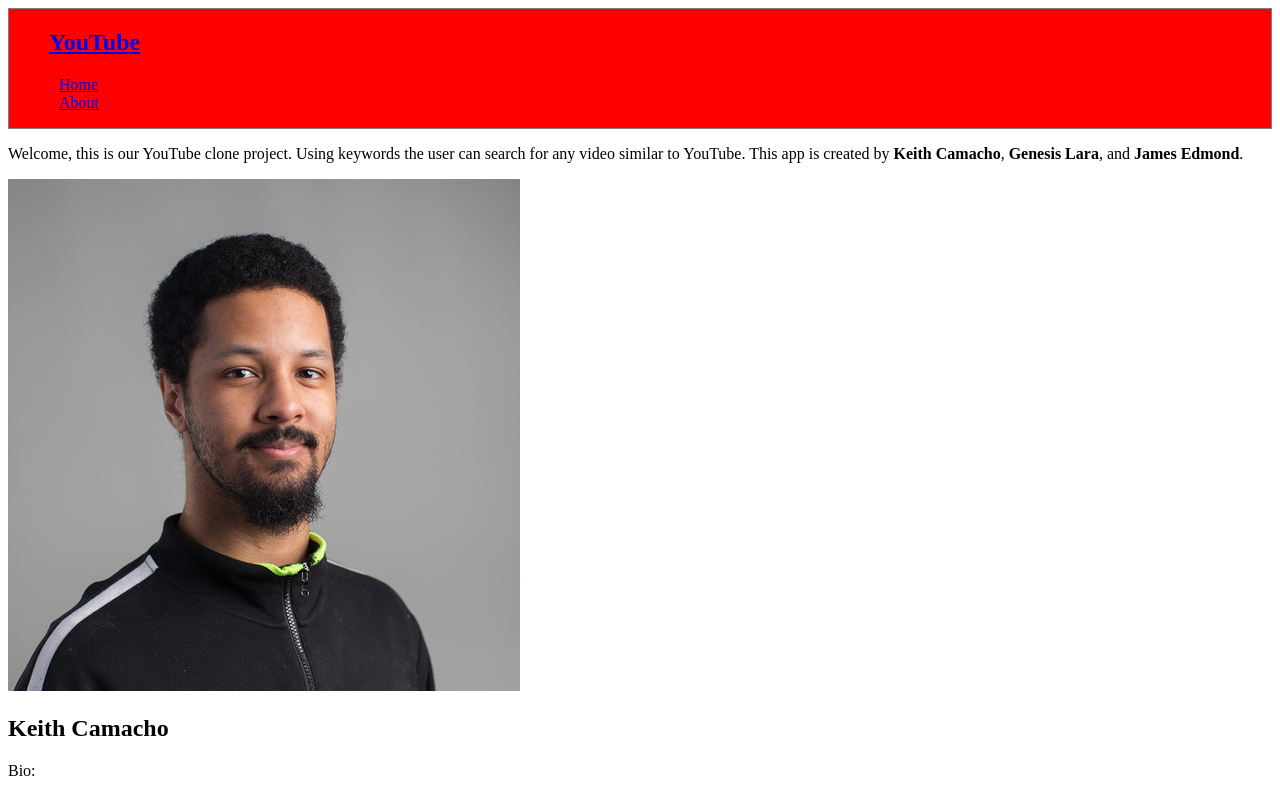
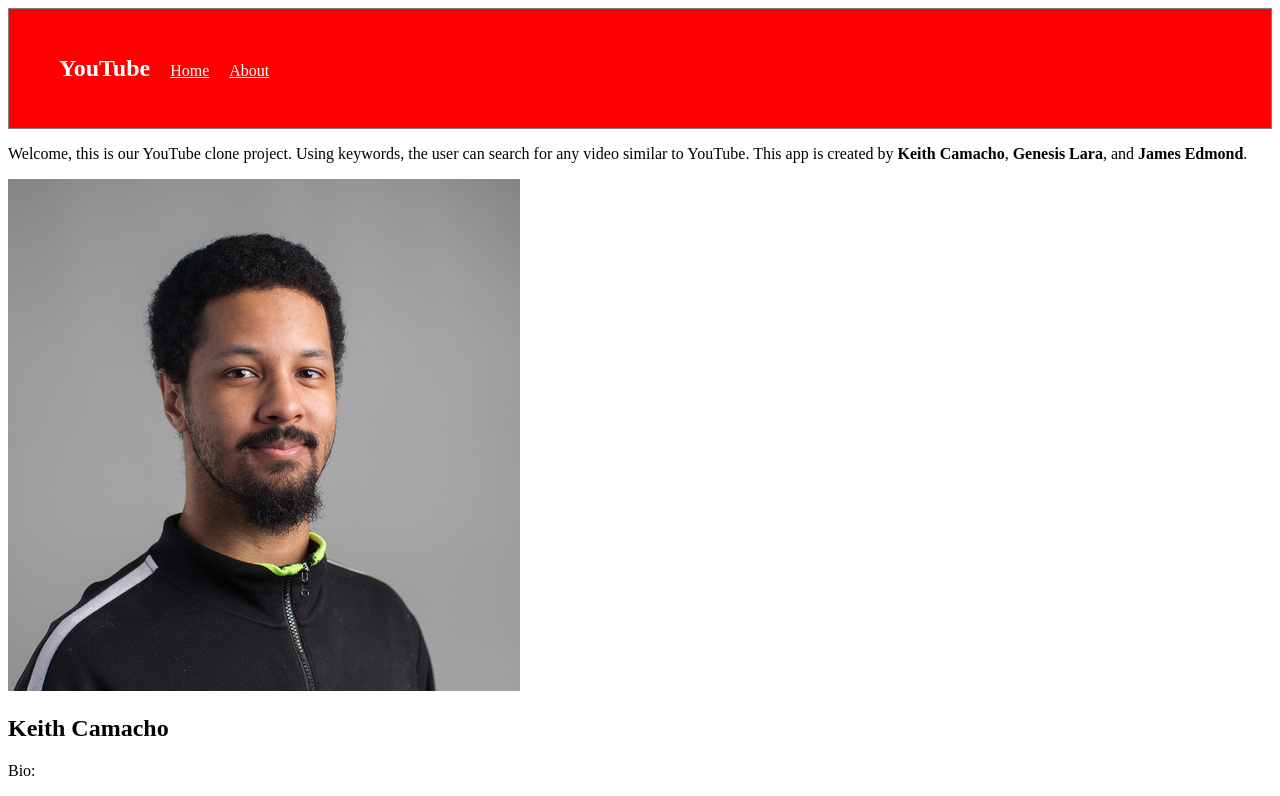
Before and after one commit to Nugget-Meister/Youtube-Clone, a React (Vite) app: page /About in a window 1280 px wide. Shown: the top 796 px of the page. Built offline with nearby package versions, Linux system fonts and the light colour scheme.

Commit message:
styled links

```diff
--- a/src/components/About/About.jsx
+++ b/src/components/About/About.jsx
@@ -10,7 +10,7 @@ const About = () => {
             <div className="About-message">
                 <div className="p-wrapper">
                     <p>
-                      Welcome, this is our YouTube clone project. Using keywords the user can search for any video similar to YouTube. This app is created by <strong>Keith Camacho</strong>,{" "} <strong>Genesis Lara</strong>, and{" "}
+                      Welcome, this is our YouTube clone project. Using keywords, the user can search for any video similar to YouTube. This app is created by <strong>Keith Camacho</strong>,{" "} <strong>Genesis Lara</strong>, and{" "}
                       <strong>James Edmond</strong>.
                     </p>
                 </div>
--- a/src/components/common/Navbar.css
+++ b/src/components/common/Navbar.css
@@ -3,13 +3,14 @@
     border: 1px solid gray;
     background-color: red;
     color: white;
-    display: flex;
+    display: inline-flexbox;
     flex-direction: row;
+    padding: none;
     }
 
   .list-item {
     padding: 0 10px 0 10px;
-    text-align: justify;
+    display: inline-flex;
   }
 
   .list-item:hover {
@@ -23,22 +24,42 @@
     font-size: 20px;
   }
 
-  span {
-    font-weight: 500;
-    cursor: pointer;
-    align-items: left;
-    padding: 10px;
+  .site-title a:link {
+    color: white;
+    text-decoration: none;
   }
 
-  .navbar a {
-    text-decoration: none;
+  .site-title a:visited {
     color: white;
+  }
+
+  .site-title a:hover {
+    color: hotpink;
+  }
+
+  .site-title a:active {
+    color: blue;
+  }
+
+  .list-item a:link {
+    color: white;
+  }
+
+  .list-item a:visited {
+    color: white;
+  }
+
+  .list-item a:hover {
+    color: hotpink;
+  }
+
+  .list-item a:active {
+    color: blue;
   }
 
   .site-title {
     font-weight: bold;
+    list-style: none;
+    display: inline-flex;
+    padding: 10px;
   }
-
-  ul {
-    list-style: none;
-  }
```
